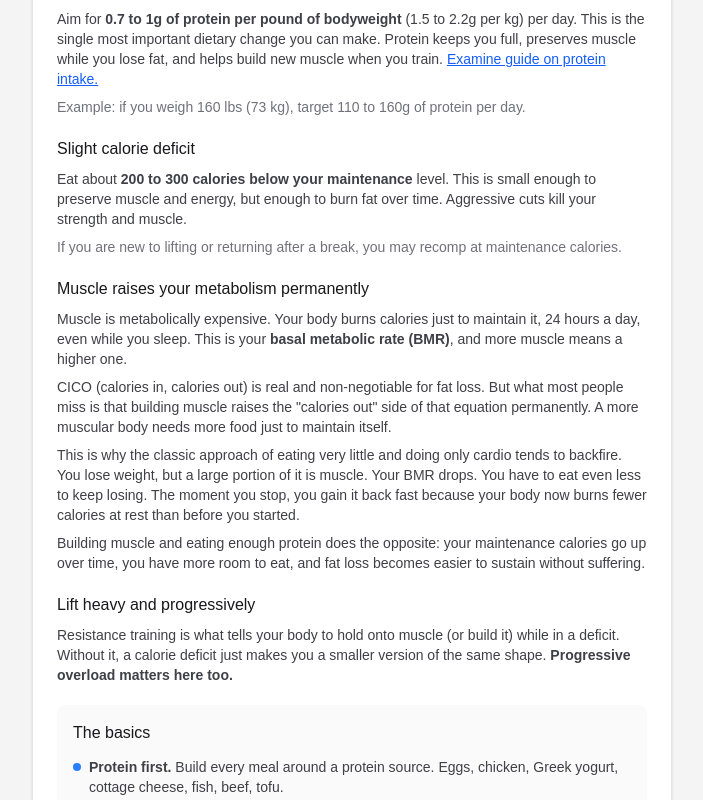
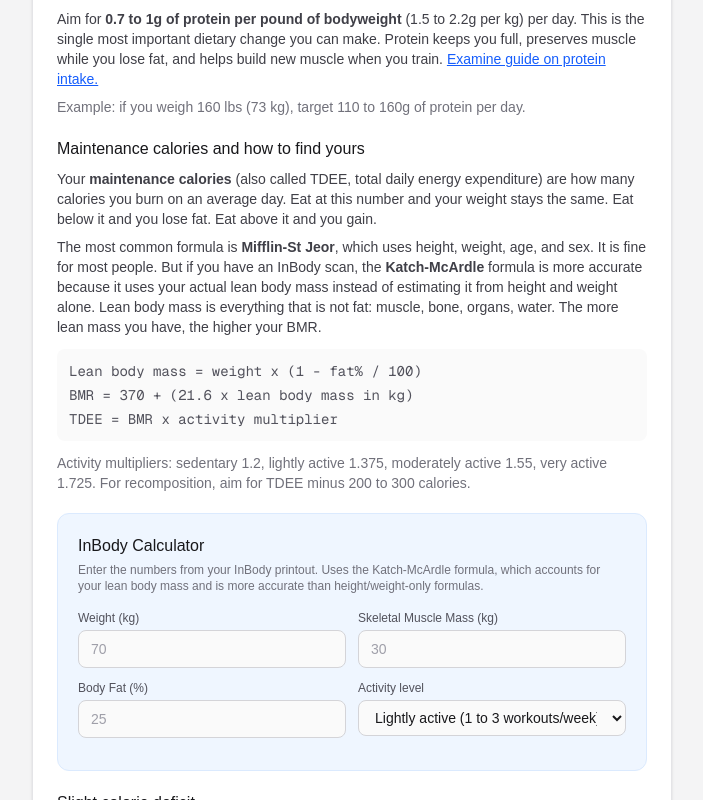
Before and after one commit to vrnvrn/lift, a Next.js app: page / in a window 1280 px wide. Shown: the part 360-1160 px from the top of the page, without its empty margins (288-991 px from the left). Built offline with nearby package versions, Linux system fonts and the light colour scheme.

Commit message:
Add maintenance calorie explainer and InBody calculator to How to Burn

```diff
--- a/components/HowToBurn.tsx
+++ b/components/HowToBurn.tsx
@@ -1,3 +1,140 @@
+"use client";
+
+import { useState } from "react";
+
+const ACTIVITY_LEVELS = [
+  { label: "Sedentary (desk job, little movement)", multiplier: 1.2 },
+  { label: "Lightly active (1 to 3 workouts/week)", multiplier: 1.375 },
+  { label: "Moderately active (3 to 5 workouts/week)", multiplier: 1.55 },
+  { label: "Very active (6 to 7 workouts/week)", multiplier: 1.725 },
+  { label: "Athlete / physical job + training", multiplier: 1.9 },
+];
+
+function MaintenanceCalculator() {
+  const [weight, setWeight] = useState("");
+  const [muscleMass, setMuscleMass] = useState("");
+  const [fatPct, setFatPct] = useState("");
+  const [activityIdx, setActivityIdx] = useState(1);
+
+  const w = parseFloat(weight);
+  const mm = parseFloat(muscleMass);
+  const fp = parseFloat(fatPct);
+
+  let result: { bmr: number; maintenance: number; deficit: number; protein: { low: number; high: number }; lbm: number } | null = null;
+
+  if (w > 0 && fp >= 0 && fp < 100) {
+    const fatMass = w * (fp / 100);
+    const lbm = w - fatMass;
+    // Katch-McArdle uses lean body mass for accuracy
+    const bmr = Math.round(370 + 21.6 * lbm);
+    const multiplier = ACTIVITY_LEVELS[activityIdx].multiplier;
+    const maintenance = Math.round(bmr * multiplier);
+    const deficit = maintenance - 250;
+    const protein = { low: Math.round(w * 1.5), high: Math.round(w * 2.2) };
+    result = { bmr, maintenance, deficit, protein, lbm: Math.round(lbm * 10) / 10 };
+  }
+
+  const inputClass =
+    "w-full px-3 py-2 text-sm rounded-lg border border-zinc-300 dark:border-zinc-700 bg-zinc-50 dark:bg-zinc-800 text-zinc-900 dark:text-zinc-100 placeholder-zinc-400 focus:outline-none focus:ring-2 focus:ring-blue-500 focus:border-transparent";
+
+  return (
+    <div className="bg-blue-50 dark:bg-zinc-800/60 rounded-xl border border-blue-100 dark:border-zinc-700 p-5">
+      <h3 className="font-medium text-zinc-900 dark:text-zinc-100 mb-1">InBody Calculator</h3>
+      <p className="text-xs text-zinc-500 dark:text-zinc-400 mb-4">
+        Enter the numbers from your InBody printout. Uses the Katch-McArdle formula, which accounts for your lean body mass and is more accurate than height/weight-only formulas.
+      </p>
+
+      <div className="grid grid-cols-2 gap-3 mb-3">
+        <div>
+          <label className="block text-xs font-medium text-zinc-600 dark:text-zinc-400 mb-1">
+            Weight (kg)
+          </label>
+          <input
+            type="number"
+            value={weight}
+            onChange={(e) => setWeight(e.target.value)}
+            placeholder="70"
+            className={inputClass}
+          />
+        </div>
+        <div>
+          <label className="block text-xs font-medium text-zinc-600 dark:text-zinc-400 mb-1">
+            Skeletal Muscle Mass (kg)
+          </label>
+          <input
+            type="number"
+            value={muscleMass}
+            onChange={(e) => setMuscleMass(e.target.value)}
+            placeholder="30"
+            className={inputClass}
+          />
+        </div>
+        <div>
+          <label className="block text-xs font-medium text-zinc-600 dark:text-zinc-400 mb-1">
+            Body Fat (%)
+          </label>
+          <input
+            type="number"
+            value={fatPct}
+            onChange={(e) => setFatPct(e.target.value)}
+            placeholder="25"
+            className={inputClass}
+          />
+        </div>
+        <div>
+          <label className="block text-xs font-medium text-zinc-600 dark:text-zinc-400 mb-1">
+            Activity level
+          </label>
+          <select
+            value={activityIdx}
+            onChange={(e) => setActivityIdx(Number(e.target.value))}
+            className={inputClass}
+          >
+            {ACTIVITY_LEVELS.map((l, i) => (
+              <option key={i} value={i}>{l.label}</option>
+            ))}
+          </select>
+        </div>
+      </div>
+
+      {result && (
+        <div className="mt-4 space-y-2">
+          <div className="grid grid-cols-2 gap-3">
+            <div className="bg-white dark:bg-zinc-900 rounded-lg p-3 border border-zinc-200 dark:border-zinc-700">
+              <p className="text-xs text-zinc-500 dark:text-zinc-400">Lean body mass</p>
+              <p className="text-lg font-bold text-zinc-900 dark:text-zinc-100">{result.lbm} kg</p>
+            </div>
+            <div className="bg-white dark:bg-zinc-900 rounded-lg p-3 border border-zinc-200 dark:border-zinc-700">
+              <p className="text-xs text-zinc-500 dark:text-zinc-400">BMR (at rest, 24h)</p>
+              <p className="text-lg font-bold text-zinc-900 dark:text-zinc-100">{result.bmr} kcal</p>
+            </div>
+            <div className="bg-white dark:bg-zinc-900 rounded-lg p-3 border border-zinc-200 dark:border-zinc-700">
+              <p className="text-xs text-zinc-500 dark:text-zinc-400">Maintenance (TDEE)</p>
+              <p className="text-lg font-bold text-blue-600 dark:text-blue-400">{result.maintenance} kcal</p>
+            </div>
+            <div className="bg-white dark:bg-zinc-900 rounded-lg p-3 border border-zinc-200 dark:border-zinc-700">
+              <p className="text-xs text-zinc-500 dark:text-zinc-400">Recomp target (~250 deficit)</p>
+              <p className="text-lg font-bold text-green-600 dark:text-green-400">{result.deficit} kcal</p>
+            </div>
+          </div>
+          <div className="bg-white dark:bg-zinc-900 rounded-lg p-3 border border-zinc-200 dark:border-zinc-700">
+            <p className="text-xs text-zinc-500 dark:text-zinc-400 mb-1">Daily protein target</p>
+            <p className="text-lg font-bold text-zinc-900 dark:text-zinc-100">
+              {result.protein.low}g to {result.protein.high}g
+            </p>
+            <p className="text-xs text-zinc-400 dark:text-zinc-500 mt-1">
+              Based on 1.5 to 2.2g per kg bodyweight
+            </p>
+          </div>
+          <p className="text-xs text-zinc-400 dark:text-zinc-500 pt-1">
+            These are estimates. Track your actual intake for 2 to 3 weeks and adjust based on real results.
+          </p>
+        </div>
+      )}
+    </div>
+  );
+}
+
 export default function HowToBurn() {
   return (
     <div className="space-y-6">
@@ -27,6 +164,26 @@ export default function HowToBurn() {
               Example: if you weigh 160 lbs (73 kg), target 110 to 160g of protein per day.
             </p>
           </div>
+
+          <div>
+            <h3 className="font-medium text-zinc-900 dark:text-zinc-100 mb-2">Maintenance calories and how to find yours</h3>
+            <p className="text-sm">
+              Your <strong>maintenance calories</strong> (also called TDEE, total daily energy expenditure) are how many calories you burn on an average day. Eat at this number and your weight stays the same. Eat below it and you lose fat. Eat above it and you gain.
+            </p>
+            <p className="text-sm mt-2">
+              The most common formula is <strong>Mifflin-St Jeor</strong>, which uses height, weight, age, and sex. It is fine for most people. But if you have an InBody scan, the <strong>Katch-McArdle</strong> formula is more accurate because it uses your actual lean body mass instead of estimating it from height and weight alone. Lean body mass is everything that is not fat: muscle, bone, organs, water. The more lean mass you have, the higher your BMR.
+            </p>
+            <div className="mt-3 text-sm bg-zinc-50 dark:bg-zinc-800 rounded-lg p-3 space-y-1 font-mono text-zinc-600 dark:text-zinc-400">
+              <p>Lean body mass = weight x (1 - fat% / 100)</p>
+              <p>BMR = 370 + (21.6 x lean body mass in kg)</p>
+              <p>TDEE = BMR x activity multiplier</p>
+            </div>
+            <p className="text-sm mt-3 text-zinc-500 dark:text-zinc-400">
+              Activity multipliers: sedentary 1.2, lightly active 1.375, moderately active 1.55, very active 1.725. For recomposition, aim for TDEE minus 200 to 300 calories.
+            </p>
+          </div>
+
+          <MaintenanceCalculator />
 
           <div>
             <h3 className="font-medium text-zinc-900 dark:text-zinc-100 mb-2">Slight calorie deficit</h3>
```
